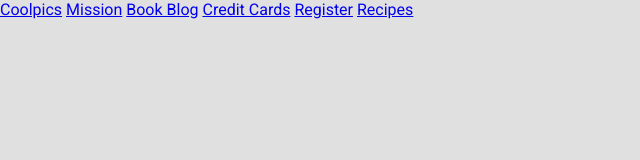
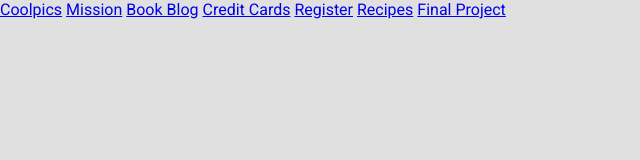
Before and after one commit to Ashmhill/wdd-130-main-main, a plain HTML site: page index.html in a window 1280 px wide. Shown: the whole page, without its empty margins (0-640 px from the left). Drawn offline with Linux system fonts and the light colour scheme; files that its build step writes are made by us from their sources.

Commit message:
Jul 22 @ 4:21 PM

```diff
--- a/index.html
+++ b/index.html
@@ -14,5 +14,6 @@
     <a href="Credit Cards/index.html">Credit Cards</a>
     <a href="Register/index.html">Register</a>
     <a href="Recipes/index.html">Recipes</a>
+    <a href="Workout/index.html">Final Project</a>
 </body>
 </html>
```
